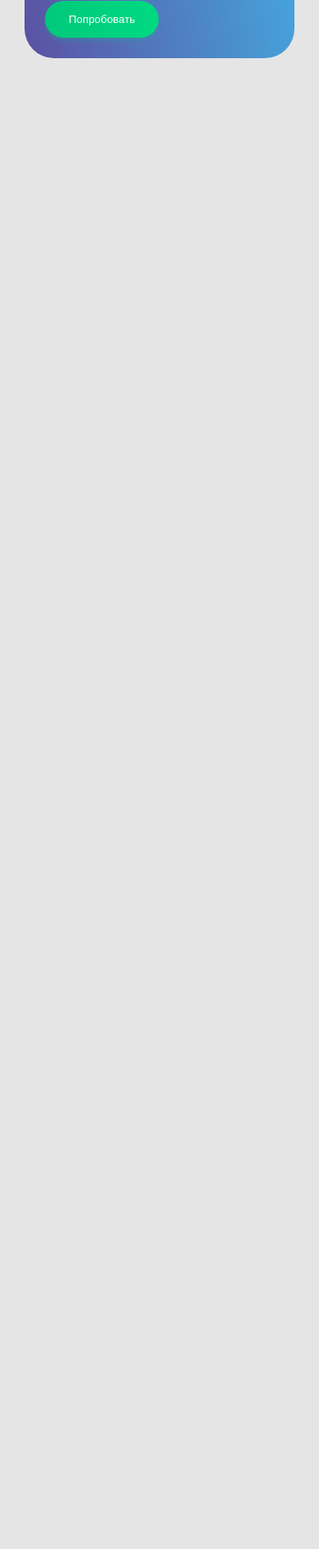
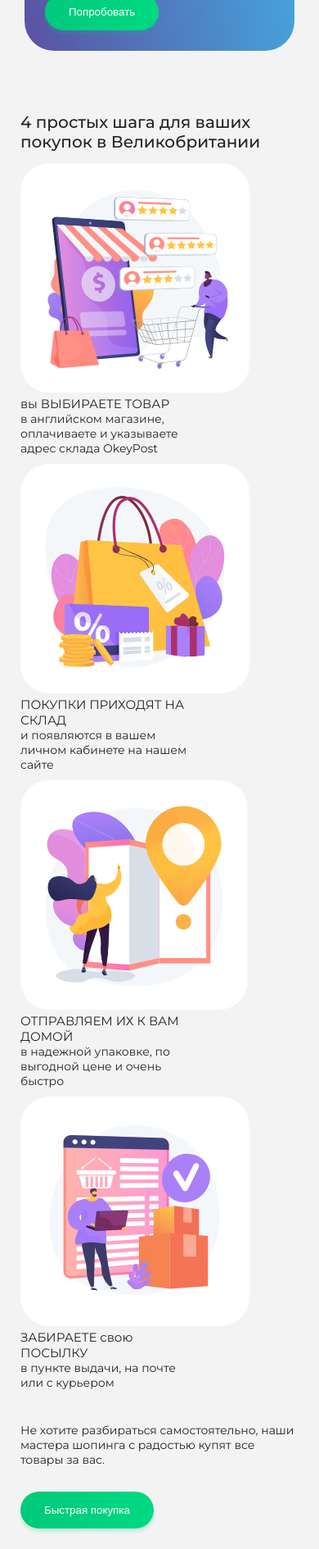
Before and after one commit to Bubusara0505/Myself, a PHP site: page / in a window 390 px wide. Shown: the part 1603-3493 px from the top of the page at 82% size. Before the commit the page ends 1674 px from the top, so only its background shows below. Run offline with PHP 8.4, Linux system fonts and the light colour scheme.

Commit message:
create card-block

```diff
--- a/assets/css/style.css
+++ b/assets/css/style.css
@@ -1,7 +1,7 @@
 @import url("https://fonts.googleapis.com/css2?family=Montserrat:wght@400;500;600;700;800;900&family=Poppins:wght@400;500;600;700;800;900&display=swap");
 .okeyPost {
   font-family: "Montserrat", sans-serif;
-  background: #E5E5E5;
+  background: #e5e5e572;
 }
 
 .header {
@@ -55,7 +55,7 @@
 
 .order {
   transition: 0.6s all;
-  padding: 0 2.5rem;
+  padding: 0 1.5625rem;
 }
 .order .order-info-block {
   display: flex;
@@ -70,7 +70,7 @@
 }
 .order .order-info-block_content h1 {
   font-size: 3.5rem;
-  font-weight: 800;
+  font-weight: 700;
   color: #FFF;
 }
 .order .order-info-block_content p {
@@ -165,6 +165,51 @@
   border: none;
 }
 
+.simple-block_title {
+  max-width: 43.75rem;
+  color: #1F2428;
+  font-weight: 800;
+  font-size: 2.75rem;
+}
+.simple-block_cards {
+  margin-top: 0.875rem;
+  display: grid;
+  grid-template-columns: repeat(4, 15rem);
+  grid-gap: 4.375rem;
+}
+.simple-block_cards img {
+  border-radius: 2.1875rem;
+}
+.simple-block_cards h1 {
+  color: #1F2428;
+  font-weight: 700;
+  font-size: 1.25rem;
+}
+.simple-block_cards p {
+  color: #1F2428;
+  font-weight: 300;
+  font-size: 1rem;
+}
+.simple-block_desc {
+  font-weight: 300;
+  font-size: 1.25rem;
+  color: #1F2428;
+  max-width: 47.5rem;
+  margin-top: 3.75rem;
+}
+.simple-block_btn {
+  cursor: pointer;
+  color: #FFFFFF;
+  background: linear-gradient(90deg, #00C97B 0%, #00D981 96.96%);
+  box-shadow: 0rem 0.25rem 0.25rem rgba(1, 203, 124, 0.2);
+  border-radius: 2.25rem;
+  padding: 0.9375rem 1.8125rem;
+  display: inline-block;
+  box-sizing: border-box;
+  border: none;
+  margin-top: 1.875rem;
+}
+
 @media screen and (max-width: 45rem) {
   .nav {
     display: none;
@@ -217,6 +262,22 @@
   .tryIt .tryIt-block_content {
     max-width: 100%;
   }
+
+  .simple {
+    padding: 1.5625rem;
+  }
+  .simple-block_title {
+    max-width: 43.75rem;
+    color: #1F2428;
+    font-weight: 800;
+    font-size: 2.75rem;
+  }
+  .simple-block_cards {
+    margin-top: 0.875rem;
+    display: grid;
+    grid-template-columns: repeat(2, 15rem);
+    grid-gap: 3.125rem;
+  }
 }
 @media screen and (max-width: 28.125rem) {
   .order .order-info-block {
@@ -267,6 +328,49 @@
     font-size: 0.75rem;
     font-weight: 300;
   }
+
+  .simple-block_title {
+    color: #1F2428;
+    font-weight: 500;
+    font-size: 1.25rem;
+  }
+  .simple-block_cards {
+    margin-top: 0.875rem;
+    display: grid;
+    grid-template-columns: repeat(1, 13.75rem);
+    grid-gap: 0.625rem;
+  }
+  .simple-block_cards img {
+    border-radius: 2.1875rem;
+  }
+  .simple-block_cards h1 {
+    color: #1F2428;
+    font-weight: 400;
+    font-size: 0.9375rem;
+  }
+  .simple-block_cards p {
+    color: #1F2428;
+    font-weight: 300;
+    font-size: 0.875rem;
+  }
+  .simple-block_desc {
+    font-weight: 300;
+    font-size: 0.875rem;
+    color: #1F2428;
+    margin-top: 2.5rem;
+  }
+  .simple-block_btn {
+    cursor: pointer;
+    color: #FFFFFF;
+    background: linear-gradient(90deg, #00C97B 0%, #00D981 96.96%);
+    box-shadow: 0rem 0.25rem 0.25rem rgba(1, 203, 124, 0.2);
+    border-radius: 2.25rem;
+    padding: 0.9375rem 1.8125rem;
+    display: inline-block;
+    box-sizing: border-box;
+    border: none;
+    margin-top: 1.875rem;
+  }
 }
 * {
   margin: 0;
--- a/assets/sass/_okeyPost.sass
+++ b/assets/sass/_okeyPost.sass
@@ -1,6 +1,6 @@
 .okeyPost
   font-family: 'Montserrat', sans-serif
-  background: #E5E5E5
+  background: #e5e5e572
 
 .header
   display: flex
@@ -139,6 +139,61 @@
         box-sizing: border-box
         border: none
 
+.simple
+  &-block
+    &_title
+      max-width: 43.75rem
+      color: #1F2428
+      font-weight: 800
+      font-size: 2.75rem
+    &_cards
+      margin-top: .875rem
+      display: grid
+      grid-template-columns: repeat(4, 15rem)
+      grid-gap: 4.375rem
+      img
+        border-radius: 2.1875rem
+      h1
+        color: #1F2428
+        font-weight: 700
+        font-size: 1.25rem
+      p
+        color: #1F2428
+        font-weight: 300
+        font-size: 1rem
+    &_desc
+      font-weight: 300
+      font-size: 1.25rem
+      color: #1F2428
+      max-width: 47.5rem
+      margin-top: 3.75rem
+    &_btn
+      cursor: pointer
+      color: #FFFFFF
+      background:  linear-gradient(90deg, #00C97B 0%, #00D981 96.96%)
+      box-shadow: 0rem .25rem .25rem rgba(1, 203, 124, 0.2)
+      border-radius: 2.25rem
+      padding: .9375rem 1.8125rem
+      display: inline-block
+      box-sizing: border-box
+      border: none
+      margin-top: 1.875rem
+
+
+
+
+
+
+
+
+
+
+
+
+
+
+
+
 @media screen and(max-width: 45rem)
   .nav
     display: none
--- a/pages/main.php
+++ b/pages/main.php
@@ -65,6 +65,40 @@ $titil = "Home";?>
         </div>
       </div>
     </div>
+    <div class="simple contaner">
+      <div class="simple-block">
+        <h1 class="simple-block_title">4 простых шага для ваших покупок в Великобритании </h1>
+        <div class="simple-block_cards">
+          <div class="simple-block_card">
+            <img src="../assets/img/okeypost/simple/1.svg" alt="">
+            <h1>вы ВЫБИРАЕТЕ ТОВАР</h1>
+            <p>в английском магазине, оплачиваете и указываете адрес склада OkeyPost</p>
+          </div>
+          <div class="simple-block_card">
+            <img src="./assets/img/okeypost/simple/2.svg" alt="">
+            <h1>ПОКУПКИ ПРИХОДЯТ НА СКЛАД</h1>
+            <p>и появляются в вашем личном кабинете на нашем сайте</p>
+          </div>
+          <div class="simple-block_card">
+            <img src="./assets/img/okeypost/simple/3.svg" alt="">
+            <h1>ОТПРАВЛЯЕМ ИХ К ВАМ ДОМОЙ</h1>
+            <p>в надежной упаковке, по выгодной цене и очень быстро</p>
+          </div>
+          <div class="simple-block_card">
+            <img src="./assets/img/okeypost/simple/4.svg" alt="">
+            <h1>ЗАБИРАЕТЕ свою ПОСЫЛКУ</h1>
+            <p>в пункте выдачи, на почте или с курьером</p>
+          </div>
+        </div>
+        <div class="">
+          <p class="simple-block_desc">Не хотите разбираться самостоятельно, наши мастера шопинга с радостью купят все товары за вас.</p>
+          <button class="simple-block_btn">Быстрая покупка</button>
+        </div>
+      </div>
+    </div>
+    <div class="">
+
+    </div>
   </div>
 </div>
 
```
Also changed, not shown: other parts of assets/sass/_okeyPost.sass (+52 -3 lines), assets/img/okeypost/simple/1.svg (added), assets/img/okeypost/simple/2.svg (added), assets/img/okeypost/simple/3.svg (added), assets/img/okeypost/simple/4.svg (added), 1 other file.
